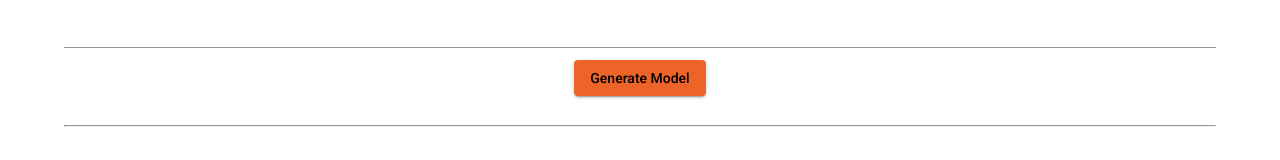
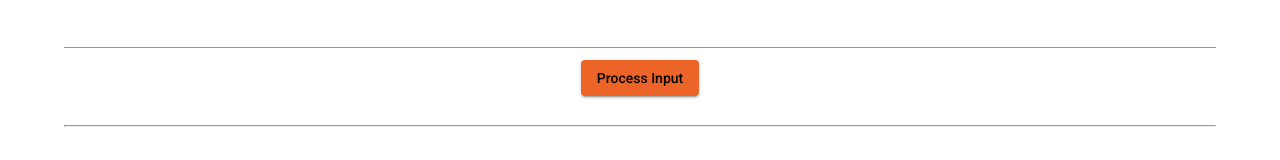
Before and after one commit to vrutant-raval/json-to-model, an Angular app: page /home in a window 1280 px wide. Shown: the part 247-407 px from the top of the page. Built offline with nearby package versions, Linux system fonts and the light colour scheme.

Commit message:
code cleanup

```diff
--- a/src/app/home/home.component.html
+++ b/src/app/home/home.component.html
@@ -11,17 +11,12 @@
           formControlName="inputJSON"
         ></textarea>
       </div>
-
-      <!-- <input matInput type="text" [(ngModel)]="value">
-            <button mat-button *ngIf="value" matSuffix mat-icon-button aria-label="Clear" (click)="value=''">
-                <mat-icon>close</mat-icon>
-            </button> -->
     </mat-form-field>
   </div>
   <br />
   <div class="btn-primary">
     <button mat-raised-button color="primary" (click)="processInput()">
-      Generate Model
+      Process Input
     </button>
   </div>
   <br />
```
